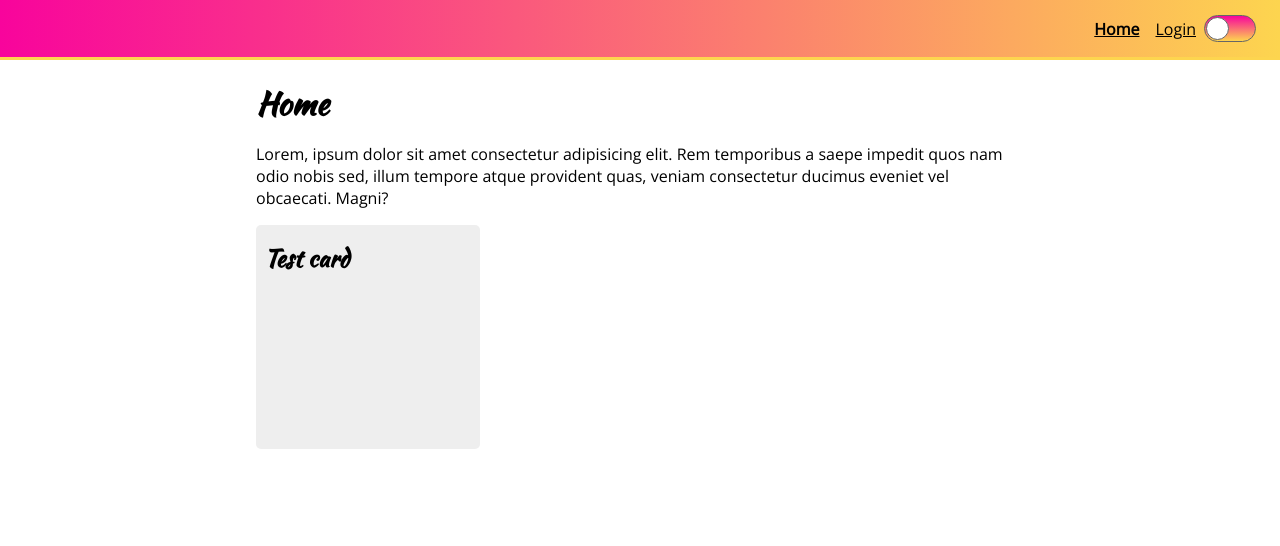
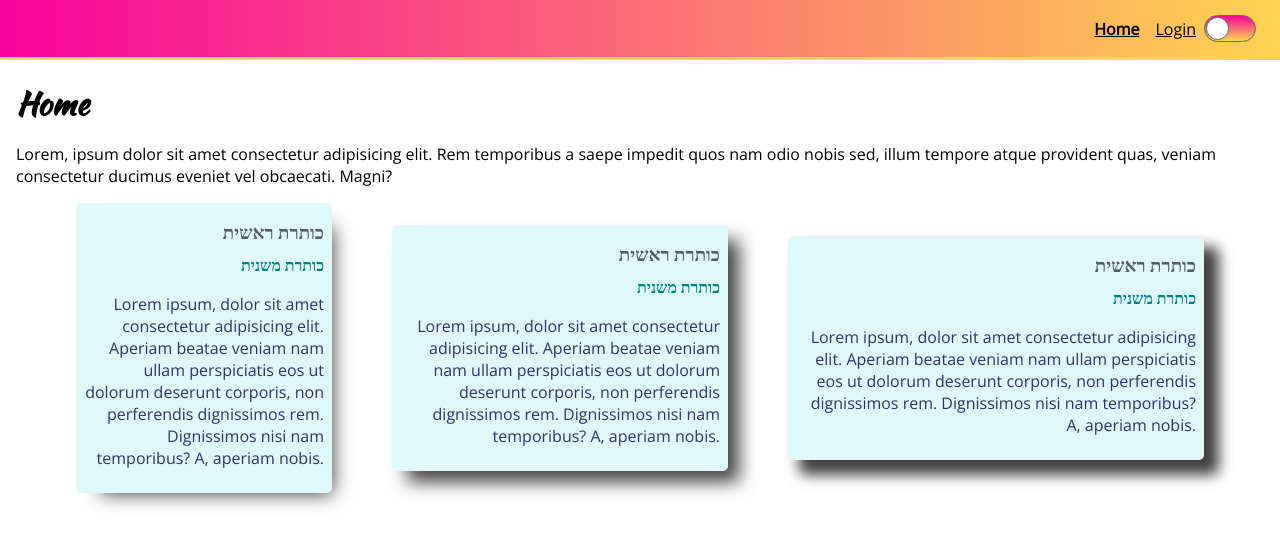
Before and after one commit to nahummor/styled-component, a React (Create React App) app: page / in a window 1280 px wide. Shown: the top 546 px of the page. Built offline with nearby package versions, Linux system fonts and the light colour scheme.

Commit message:
add card component

```diff
--- a/src/components/common/Card.js
+++ b/src/components/common/Card.js
@@ -1,11 +1,67 @@
-import styled from 'styled-components';
+import React from 'react';
+import PropTypes from 'prop-types';
+import styled, { css } from 'styled-components';
 
-const Card = styled.div`
-   width: 13rem;
-   height: 13rem;
-   background-color: #eee;
+const cardShadow = ({ elevation }) => {
+   let shadow;
+
+   switch (elevation) {
+      case 0:
+         shadow = `box-shadow: 13px 13px 18px -31px rgba(0,0,0,0.75);`;
+         break;
+      case 1:
+         shadow = `box-shadow: 13px 13px 18px -12px rgba(0,0,0,0.75);`;
+         break;
+      case 2:
+         shadow = `box-shadow: 13px 13px 18px -2px rgba(0,0,0,0.75);`;
+         break;
+      case 3:
+         shadow = `box-shadow: 13px 13px 14px 2px rgba(0,0,0,0.75);`;
+         break;
+      default:
+         shadow = `box-shadow: 13px 13px 18px -31px rgba(0,0,0,0.75);`;
+   }
+
+   return css`
+      ${shadow}
+   `;
+};
+
+const Div = styled.div`
+   text-align: right;
+   width: ${(props) => props.width};
+   background-color: #dff9fb;
    border-radius: 5px;
    padding: 0.5rem;
+   color: #30336b;
+   margin-bottom: 1rem;
+
+   ${cardShadow};
+
+   .title {
+      color: #535c68;
+   }
+
+   .subtitle {
+      color: #008080;
+   }
 `;
 
+const Card = ({ children, title, subTitle, width, elevation }) => {
+   return (
+      <Div width={width} elevation={elevation}>
+         <h3 className='title'>{title}</h3>
+         <h4 className='subtitle'>{subTitle}</h4>
+         {children}
+      </Div>
+   );
+};
+
+Card.propTypes = {
+   title: PropTypes.string,
+   subTitle: PropTypes.string,
+   width: PropTypes.string,
+   elevation: PropTypes.oneOf([0, 1, 2, 3]),
+};
+
 export { Card };
--- a/src/components/common/PageLayout.js
+++ b/src/components/common/PageLayout.js
@@ -3,7 +3,7 @@ import styled from 'styled-components';
 import { Header } from './';
 
 const Content = styled.main`
-   max-width: 800px;
+   /* max-width: 800px; */
    margin: 80px auto 0 auto;
    padding: 0 16px;
    box-sizing: border-box;
@@ -24,7 +24,7 @@ export function PageLayout({ children }) {
    return (
       <>
          <Header />
-         <Content>{children}</Content>
+         <Content> {children} </Content>{' '}
       </>
    );
 }
--- /dev/null
+++ b/src/components/common/Row.js
@@ -0,0 +1,14 @@
+import styled from 'styled-components';
+
+const Row = styled.div`
+   display: flex;
+   flex-direction: column;
+   align-items: center;
+
+   @media (min-width: 768px) {
+      flex-direction: row;
+      justify-content: space-evenly;
+   }
+`;
+
+export { Row };
--- a/src/components/common/index.js
+++ b/src/components/common/index.js
@@ -6,3 +6,4 @@ export * from './PasswordInput';
 export * from './Spinner';
 export * from './Toggle';
 export * from './Card';
+export * from './Row';
--- a/src/components/pages/Home.js
+++ b/src/components/pages/Home.js
@@ -1,5 +1,5 @@
 import React from 'react';
-import { PageLayout, Card } from '../common';
+import { PageLayout, Card, Row } from '../common';
 
 const Home = () => {
    return (
@@ -11,9 +11,46 @@ const Home = () => {
             atque provident quas, veniam consectetur ducimus eveniet vel
             obcaecati. Magni?
          </p>
-         <Card>
-            <h2>Test card</h2>
-         </Card>
+
+         <Row>
+            <Card
+               title={'כותרת ראשית'}
+               subTitle={'כותרת משנית'}
+               width={'15rem'}
+               elevation={1}>
+               <p>
+                  Lorem ipsum, dolor sit amet consectetur adipisicing elit.
+                  Aperiam beatae veniam nam ullam perspiciatis eos ut dolorum
+                  deserunt corporis, non perferendis dignissimos rem.
+                  Dignissimos nisi nam temporibus? A, aperiam nobis.
+               </p>
+            </Card>
+
+            <Card
+               title={'כותרת ראשית'}
+               subTitle={'כותרת משנית'}
+               width={'20rem'}
+               elevation={2}>
+               <p>
+                  Lorem ipsum, dolor sit amet consectetur adipisicing elit.
+                  Aperiam beatae veniam nam ullam perspiciatis eos ut dolorum
+                  deserunt corporis, non perferendis dignissimos rem.
+                  Dignissimos nisi nam temporibus? A, aperiam nobis.
+               </p>
+            </Card>
+            <Card
+               title={'כותרת ראשית'}
+               subTitle={'כותרת משנית'}
+               width={'25rem'}
+               elevation={3}>
+               <p>
+                  Lorem ipsum, dolor sit amet consectetur adipisicing elit.
+                  Aperiam beatae veniam nam ullam perspiciatis eos ut dolorum
+                  deserunt corporis, non perferendis dignissimos rem.
+                  Dignissimos nisi nam temporibus? A, aperiam nobis.
+               </p>
+            </Card>
+         </Row>
       </PageLayout>
    );
 };
```
Also changed, not shown: src/components/App.js (+19 -39 lines).
